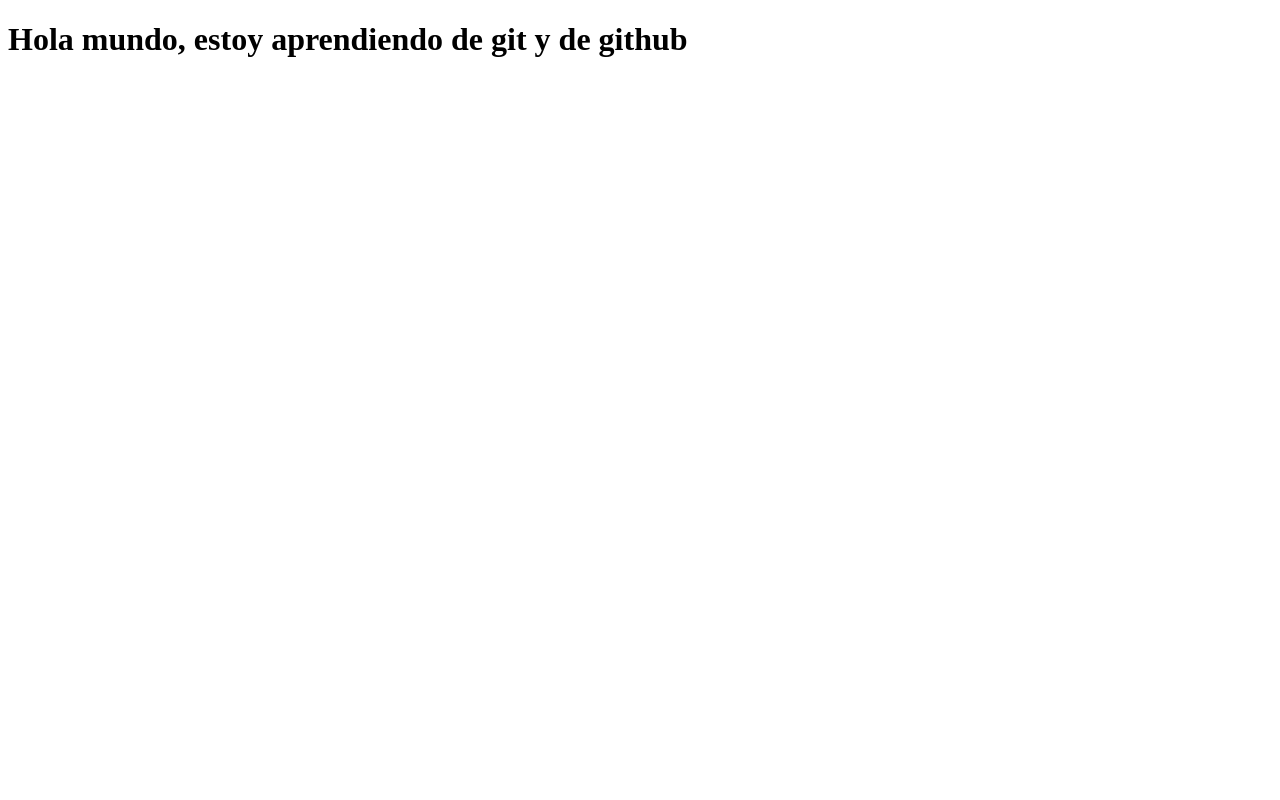
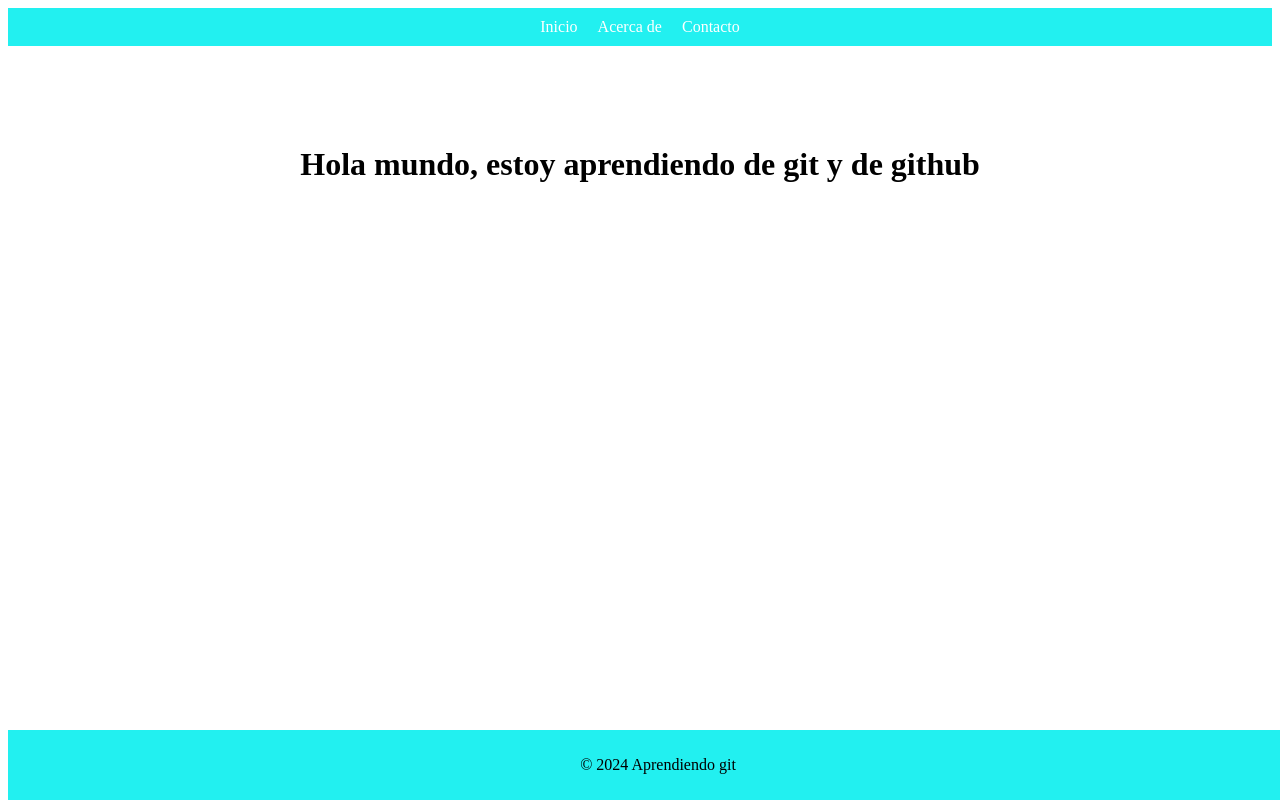
Before and after one commit to PipeG2000/AprendiendoGit, a plain HTML site: page index.html in a window 1280 px wide. Drawn offline with Linux system fonts and the light colour scheme.

Commit message:
Agregando footer y Navbar

```diff
--- a/index.html
+++ b/index.html
@@ -4,8 +4,19 @@
     <meta charset="UTF-8">
     <meta name="viewport" content="width=device-width, initial-scale=1.0">
     <title>Aprendiendo Git</title>
+    <link rel="stylesheet" href="styles.css">
 </head>
 <body>
+    <header>
+        <nav>
+            <a href="#">Inicio</a>
+            <a href="#">Acerca de</a>
+            <a href="#">Contacto</a>
+        </nav>
+    </header>
     <h1>Hola mundo, estoy aprendiendo de git y de github</h1>
+    <footer>
+        <p>© 2024 Aprendiendo git</p>
+    </footer>
 </body>
 </html>
--- /dev/null
+++ b/styles.css
@@ -0,0 +1,26 @@
+header {
+    background-color: rgb(34, 240, 240);
+    padding: 10px;
+    text-align: center;
+}
+nav {
+    display: flex;
+    justify-content: center;
+}
+nav a {
+    margin: 0 10px;
+    text-decoration: none;
+    color: white;
+}
+h1 {
+    text-align: center;
+    margin-top: 100px;
+}
+footer {
+    background-color: rgb(34, 240, 240);
+    padding: 10px;
+    text-align: center;
+    position: fixed;
+    bottom: 0;
+    width:100%;
+}
```
